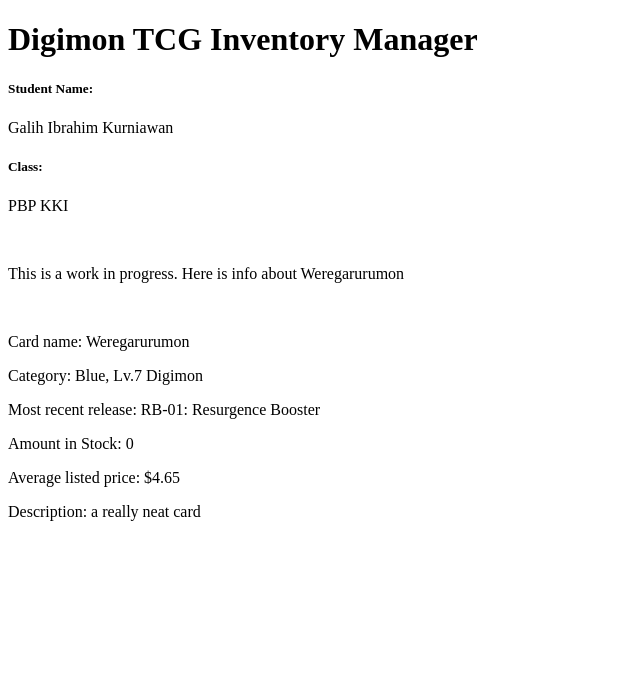
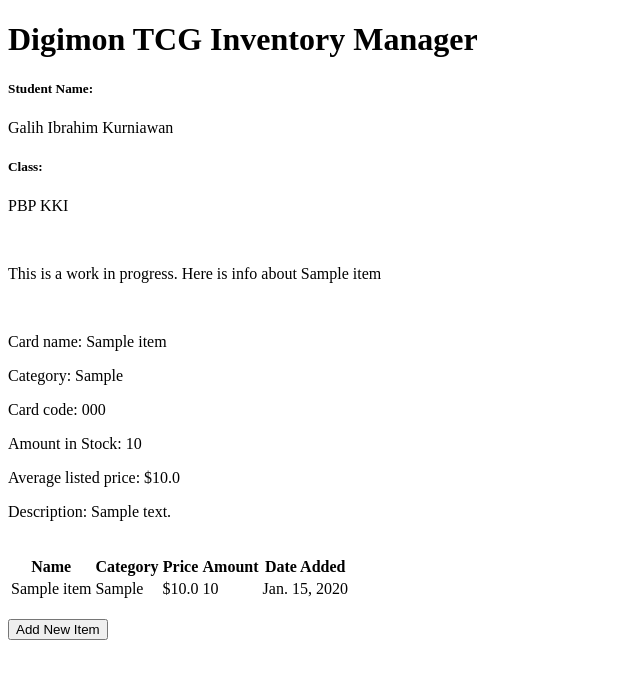
Before and after one commit to Sirered/Digimon_TCG_inventory, a Django app: page / in a window 1280 px wide. Shown: the top 679 px of the page, without its empty margins (0-640 px from the left). Run offline with Django 4.2, Linux system fonts and the light colour scheme; tables that the repository leaves empty hold one stand-in row (values such as "Sample post"); parts of the project's set-up code (start-up, migrations or seed data) failed here and were passed over.

Commit message:
Continuing Assignment 3

```diff
--- a/main/forms.py
+++ b/main/forms.py
@@ -4,4 +4,4 @@
 class ItemForm(ModelForm):
     class Meta:
         model = Item
-        fields = ["name", "category", "release", "amount", "price", "description"]
+        fields = ["name", "category", "code", "amount", "price", "description"]
--- a/main/models.py
+++ b/main/models.py
@@ -1,9 +1,11 @@
 from django.db import models
+import datetime
 
 class Item(models.Model):
     name = models.CharField(max_length=255)
     category = models.CharField(max_length= 225)
-    release = models.CharField(max_length= 225)
+    code = models.CharField(max_length= 225)
     amount = models.IntegerField()
-    price = models.IntegerField()
+    price = models.FloatField()
     description = models.TextField()
+    date_added = models.DateField(default=datetime.date(2023,9,15))
--- a/main/templates/main.html
+++ b/main/templates/main.html
@@ -7,12 +7,44 @@
     <h5>Class:</h5>
     <p>{{ class }}</p>
     <br>
-    <p>This is a work in progress. Here is info about Weregarurumon</p>
+    <p>This is a work in progress. Here is info about {{ item.name }}</p>
     <br>
-    <p>Card name: {{ cardname }}</p>
-    <p>Category: {{ category }}</p>
-    <p>Most recent release: {{ set_release }}</p>
-    <p>Amount in Stock: {{ amount }}</p>
-    <p>Average listed price: ${{ price }}</p>
-    <p>Description: {{description }}</p>
+    <p>Card name: {{ item.name }}</p>
+    <p>Category: {{ item.category }}</p>
+    <p>Card code: {{ item.code }}</p>
+    <p>Amount in Stock: {{ item.amount }}</p>
+    <p>Average listed price: ${{ item.price }}</p>
+    <p>Description: {{ item.description }}</p>
+    <br>
+
+    <table>
+        <tr>
+            <th>Name</th>
+            <th>Category</th>
+            <th>Price</th>
+            <th>Amount</th>
+            <th>Date Added</th>
+        </tr>
+
+        {% comment %} Below is how to show the item data {% endcomment %}
+
+        {% for item in items %}
+            <tr>
+                <td>{{item.name}}</td>
+                <td>{{item.category}}</td>
+                <td>${{item.price}}</td>
+                <td>{{item.amount}}</td>
+                <td>{{item.date_added}}</td>
+            </tr>
+        {% endfor %}
+    </table>
+
+    <br />
+
+    <a href="{% url 'main:create_item' %}">
+        <button>
+            Add New Item
+        </button>
+    </a>
+
 {% endblock content %}
--- a/main/tests.py
+++ b/main/tests.py
@@ -11,7 +11,7 @@
 
     def test_context_variables_used(self):
         response = Client().get('/main/')
-        self.assertContains(response, "Weregarurumon")
+        self.assertContains(response, "Galih")
 
     def test_words_not_used(self):
         response = Client().get('/main/')
--- a/main/urls.py
+++ b/main/urls.py
@@ -1,8 +1,9 @@
 from django.urls import path
-from main.views import show_main
+from main.views import show_main, create_item
 
 app_name = 'main'
 
 urlpatterns = [
     path('', show_main, name='show_main'),
+    path('create-item', create_item, name='create_item'),
 ]
--- a/main/views.py
+++ b/main/views.py
@@ -1,16 +1,20 @@
 from django.shortcuts import render
 from django.http import HttpResponseRedirect
 from django.urls import reverse
-from main.forms import ItemFormForm
+from main.forms import ItemForm
 from main.models import Item
 
-def show_main(request):
+def show_main(request, id=1):
+    items = Item.objects.all()
+    id_item = Item.objects.get(id=id)
     context = {
         'name' : 'Galih Ibrahim Kurniawan',
         'class' : 'PBP KKI',
+        'items' : items,
+        'item' : id_item,
         'cardname': 'Weregarurumon',
         'category': 'Blue, Lv.7 Digimon',
-        'set_release': 'RB-01: Resurgence Booster',
+        'code': 'RB-01: Resurgence Booster',
         'amount' : 0,
         'price': 4.65,
         'description' : 'a really neat card',
@@ -18,3 +22,13 @@
     }
 
     return render(request, 'main.html', context)
+
+def create_item(request):
+    form = ItemForm(request.POST or None)
+
+    if form.is_valid() and request.method == "POST":
+        form.save()
+        return HttpResponseRedirect(reverse('main:show_main'))
+
+    context = {'form': form}
+    return render(request, "create_item.html", context)
```
Also changed, not shown: main/templates/create_item.html (added, +19 -0 lines), main/migrations/0004_rename_release_item_code.py (added), main/migrations/0005_alter_item_price.py (added), main/migrations/0006_item_date_added.py (added).
